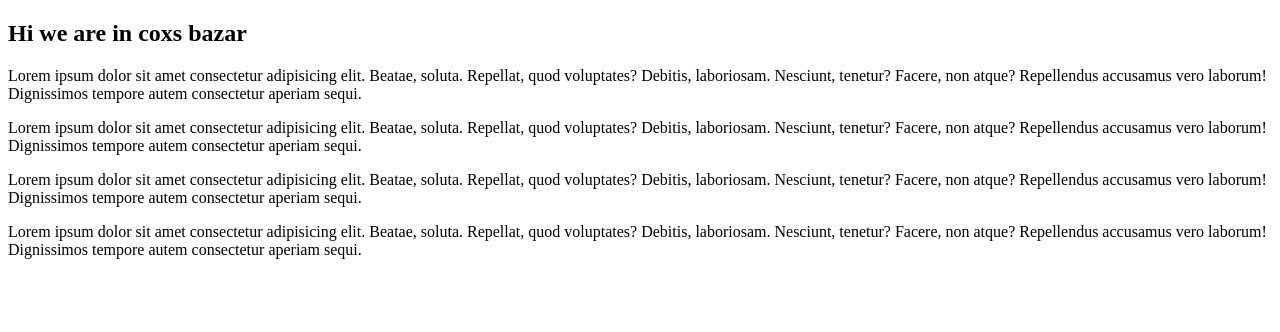
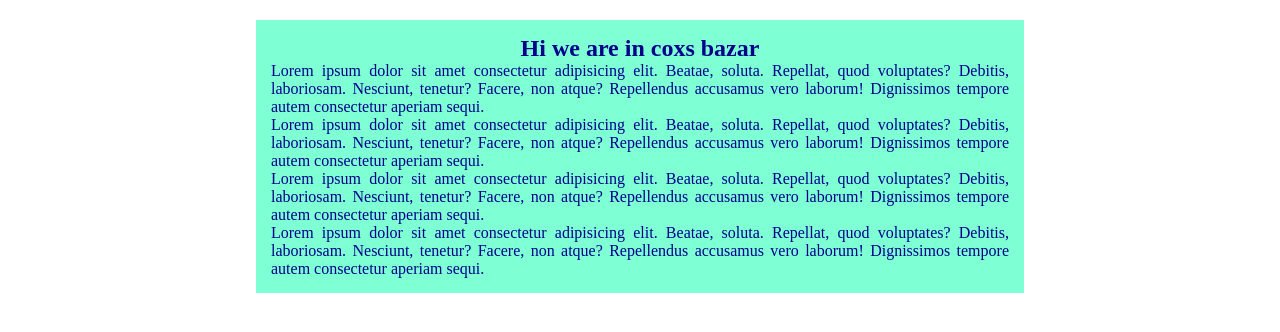
Before and after one commit to tmdsifat98/My-first-repo, a plain HTML site: page index.html in a window 1280 px wide. Drawn offline with Linux system fonts and the light colour scheme.

Commit message:
added styles

```diff
--- a/index.html
+++ b/index.html
@@ -4,6 +4,7 @@
     <meta charset="UTF-8">
     <meta name="viewport" content="width=device-width, initial-scale=1.0">
     <title>coxs bazar vlog</title>
+    <link rel="stylesheet" href="style/style.css">
 </head>
 <body>
     <div class="vlog">
--- /dev/null
+++ b/style/style.css
@@ -0,0 +1,17 @@
+*{
+    margin: 0px;
+    padding: 0px;
+    box-sizing: border-box;
+}
+div{
+    width: 60%;
+    margin: 20px auto;
+    padding: 15px;
+    background-color: aquamarine;
+    display: flex;
+    flex-direction: column;
+    align-items: center;
+    justify-content: center;
+    text-align: justify;
+    color: darkblue;
+}
```
